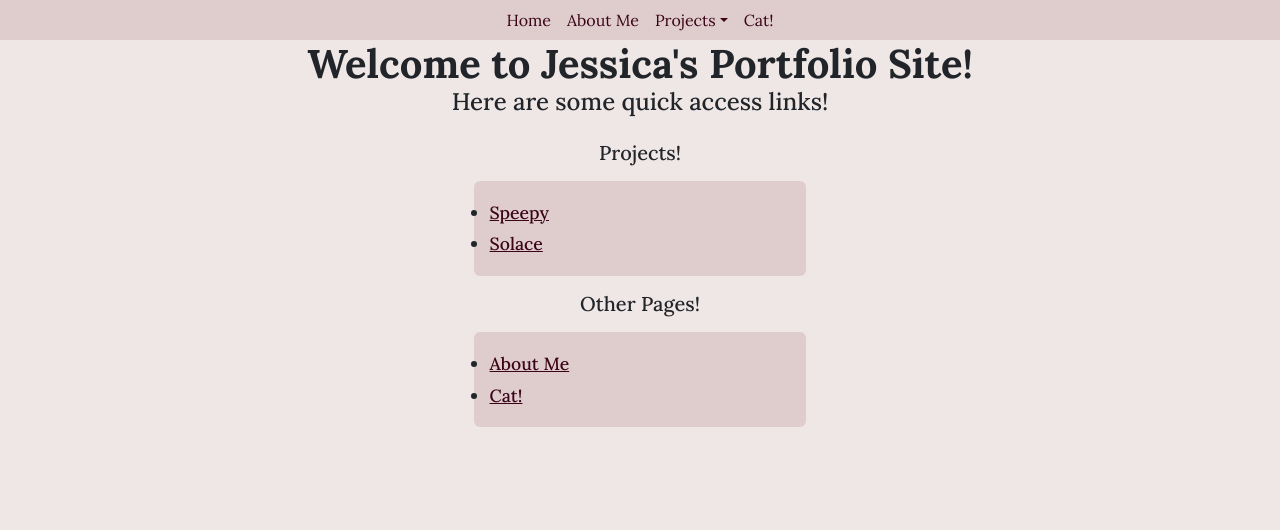
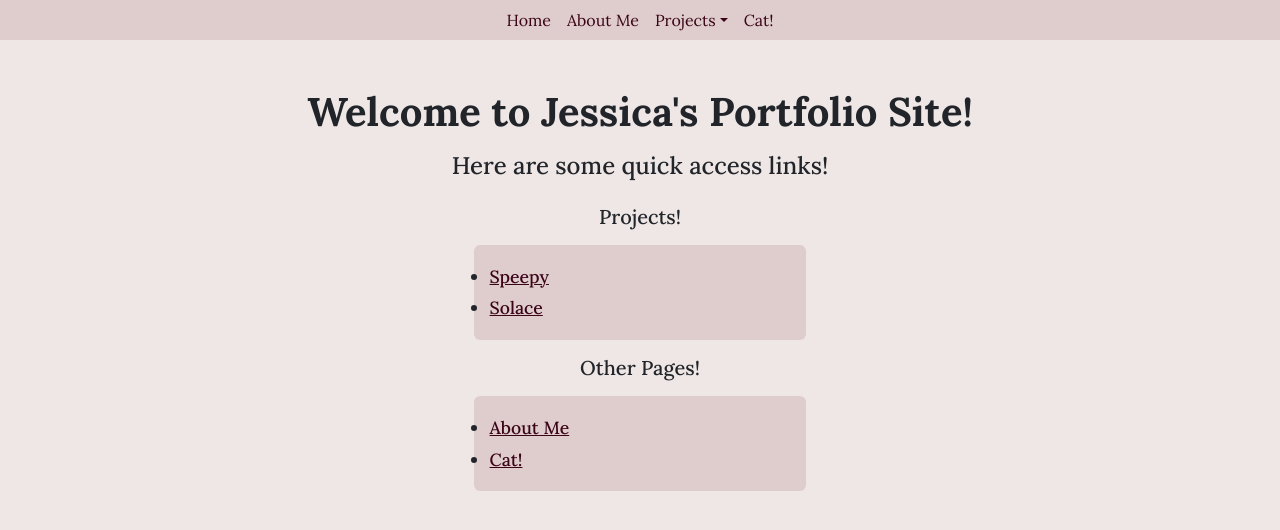
Before and after one commit to jessl314/JessicaL-Blog-Project, a React (Vite) app in the folder frontend/: page / in a window 1280 px wide. Shown: the top 530 px of the page. Built offline with nearby package versions, Linux system fonts and the light colour scheme.

Commit message:
fixed home page

```diff
--- a/frontend/src/pages/Home.jsx
+++ b/frontend/src/pages/Home.jsx
@@ -6,7 +6,7 @@ import {Row, Col, Container} from "react-bootstrap";
 
 function Home () {
     return (
-        <Container>
+        <Container className="mt-5">
              <Row className="justify-content-center">
                 <Col xs={8} md={8} className="d-flex justify-content-center mb-4 ms-0">
                 <div>
--- a/frontend/src/styles/Home.scss
+++ b/frontend/src/styles/Home.scss
@@ -21,12 +21,13 @@ p {
 }
 
 h1 {
-    padding-top: 3rem;
+    padding-bottom: 3rem;
     font-family: $primary-font;
 }
 
 h4 {
     padding-bottom: 1rem;
+    padding-top: 1rem;
     font-family: $primary-font;
 }
 
```
